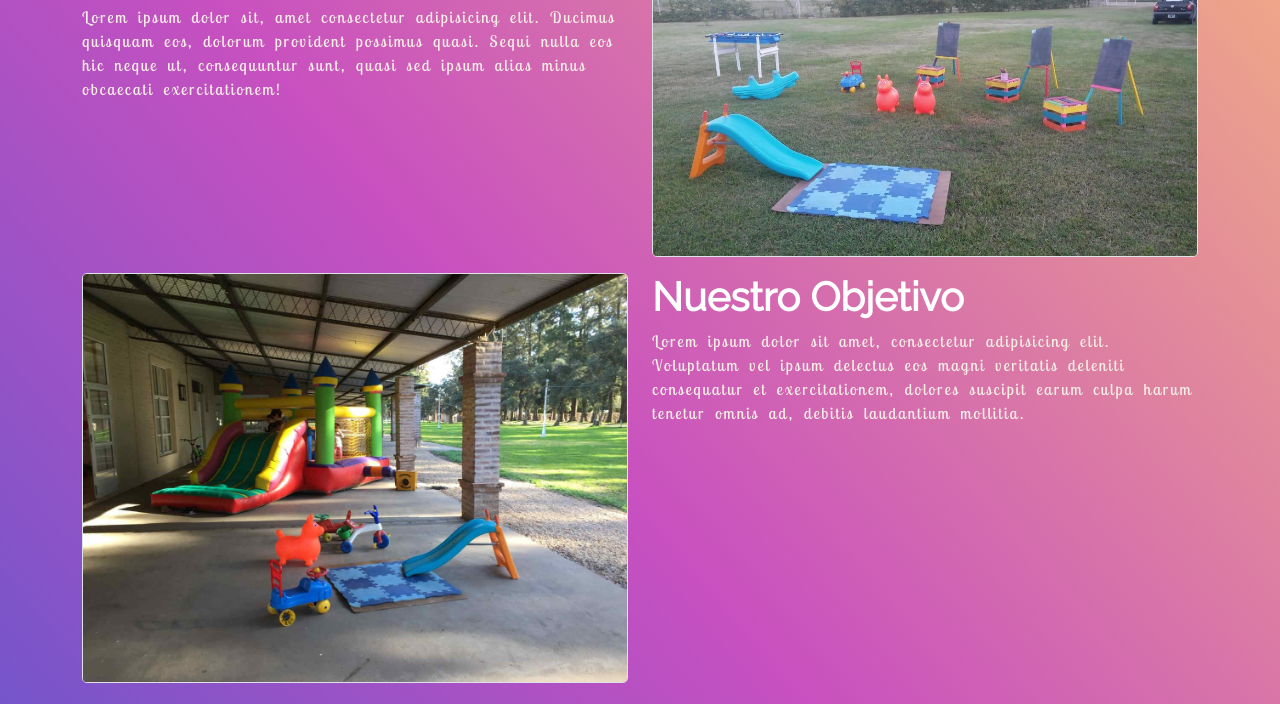
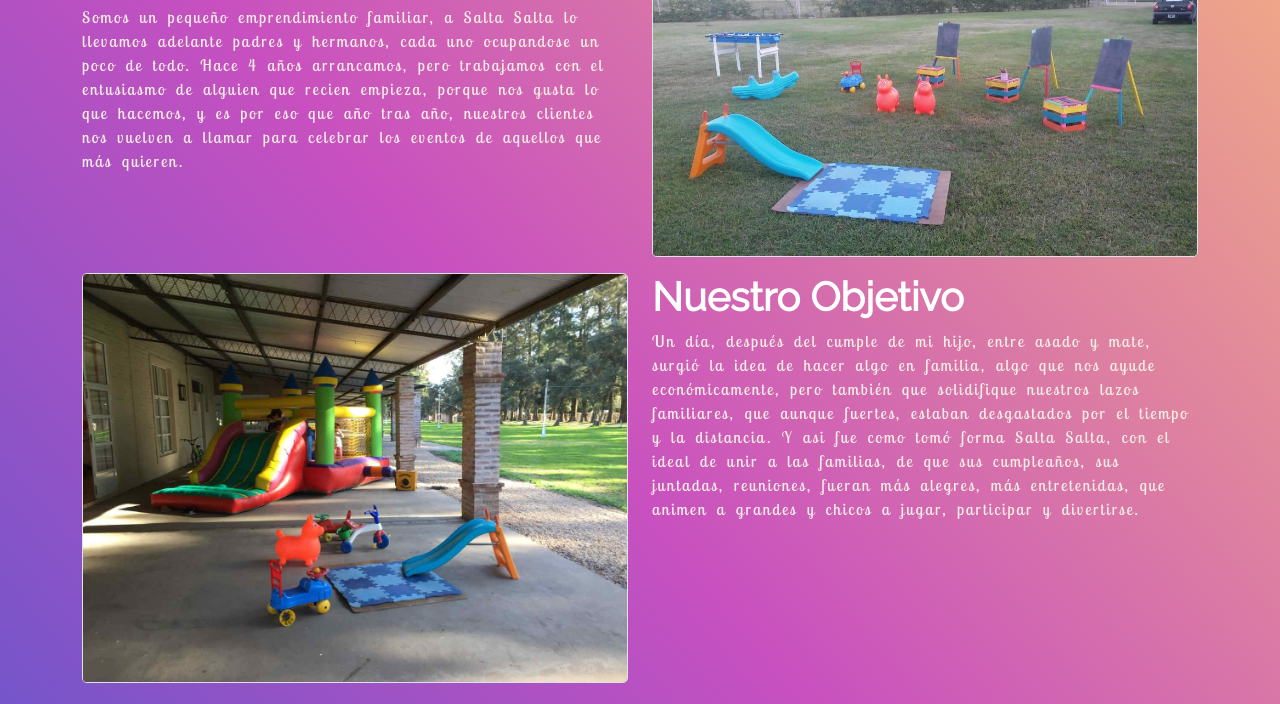
Before and after one commit to MilSivori/SaltaSalta, a website: page pages/quienes_somos.html in a window 1280 px wide. Shown: the part 566-1270 px from the top of the page. Drawn offline with nearby package versions, Linux system fonts and the light colour scheme; files whose address does not match are found by name.

Commit message:
quienes somos sin lorem

```diff
--- a/pages/quienes_somos.html
+++ b/pages/quienes_somos.html
@@ -53,7 +53,8 @@
             <div class=" col-sm-6 py-2">
                 <section>
                     <h1 class="fs-1 fw-bold text-white">Quiénes Somos</h1>
-                    <p>Lorem ipsum dolor sit, amet consectetur adipisicing elit. Ducimus quisquam eos, dolorum provident possimus quasi. Sequi nulla eos hic neque ut, consequuntur sunt, quasi sed ipsum alias minus obcaecati exercitationem!</p>
+                    <p>Somos un pequeño emprendimiento familiar, a Salta Salta lo llevamos adelante padres y hermanos, cada uno ocupandose un poco de todo. Hace 4 años arrancamos, pero trabajamos con el entusiasmo de alguien que recien empieza, porque nos
+                        gusta lo que hacemos, y es por eso que año tras año, nuestros clientes nos vuelven a llamar para celebrar los eventos de aquellos que más quieren.</p>
                 </section>
             </div>
             <div class=" col-sm-6 py-2"><img src="../img/fotos/7combo1.jpeg" alt="Imagen de nuestras cosas" class="img-fluid border rounded-3"></div>
@@ -61,7 +62,9 @@
             <div class=" col-sm-6 py-2">
                 <section>
                     <h2 class="fs-1 fw-bold text-white">Nuestro Objetivo</h2>
-                    <p>Lorem ipsum dolor sit amet, consectetur adipisicing elit. Voluptatum vel ipsum delectus eos magni veritatis deleniti consequatur et exercitationem, dolores suscipit earum culpa harum tenetur omnis ad, debitis laudantium mollitia.</p>
+                    <p>Un día, después del cumple de mi hijo, entre asado y mate, surgió la idea de hacer algo en familia, algo que nos ayude económicamente, pero también que solidifique nuestros lazos familiares, que aunque fuertes, estaban desgastados
+                        por el tiempo y la distancia. Y asi fue como tomó forma Salta Salta, con el ideal de unir a las familias, de que sus cumpleaños, sus juntadas, reuniones, fueran más alegres, más entretenidas, que animen a grandes y chicos a jugar,
+                        participar y divertirse.</p>
                 </section>
             </div>
         </div>
```
